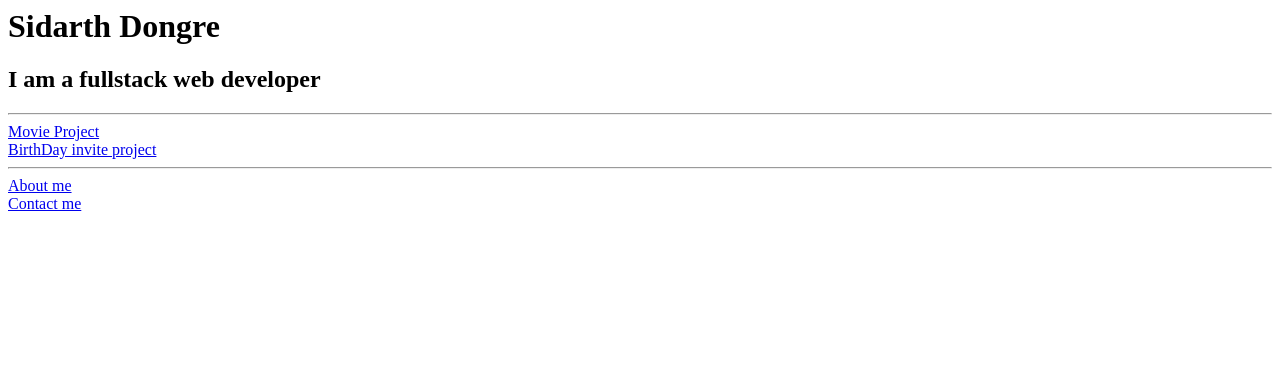
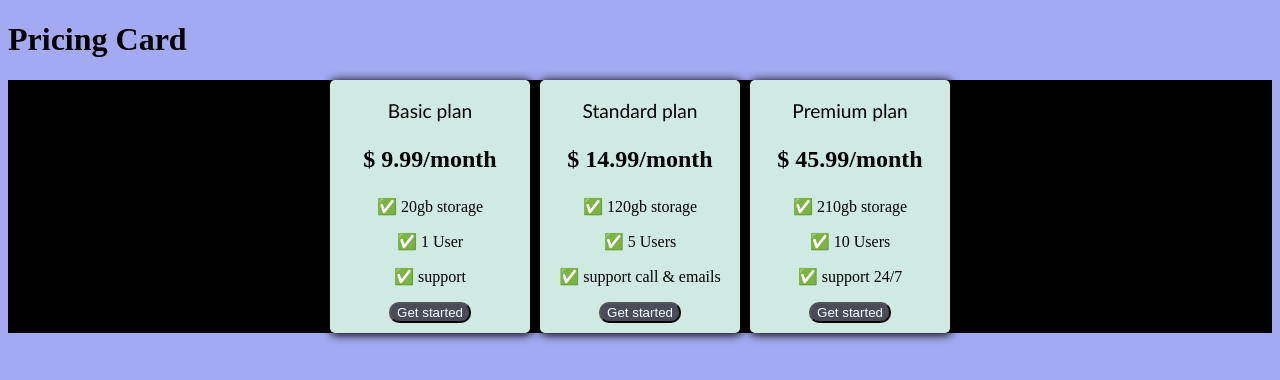
Before and after one commit to Sidhdongre358/Html-portfolio, a plain HTML site: page index.html in a window 1280 px wide. Drawn offline with Linux system fonts and the light colour scheme.

Commit message:
Add files via upload
project 1 : pricing cards

```diff
--- a/index.html
+++ b/index.html
@@ -1,11 +1,41 @@
-<h1>Sidarth Dongre</h1>
-<h2>I am a fullstack web developer</h2>
-<hr>
-<a href="./public/movie-ranking.html"> Movie Project </a>
-<br>
+<!DOCTYPE html>
+<html lang="en">
+  <head>
+    <meta charset="UTF-8" />
+    <meta name="viewport" content="width=device-width, initial-scale=1.0" />
+    <title>Pricing card</title>
+    <link rel="stylesheet" href="./style.css" />
+  </head>
+  <body>
+    <div><h1>Pricing Card</h1></div>
+    <div class="outer">
+      <div class="container">
+        <div class="card one">
+          <p class="plan">Basic plan</p>
+          <p class="proce">$ 9.99/month</p>
+          <p>✅ 20gb storage</p>
+          <p>✅ 1 User</p>
+          <p>✅ support</p>
+          <button>Get started</button>
+        </div>
+        <div class="card one">
+          <p class="plan">Standard plan</p>
+          <p class="proce">$ 14.99/month</p>
+          <p>✅ 120gb storage</p>
+          <p>✅ 5 Users</p>
+          <p>✅ support call & emails</p>
+          <button>Get started</button>
+        </div>
+        <div class="card one">
+          <p class="plan">Premium plan</p>
+          <p class="proce">$ 45.99/month</p>
+          <p>✅ 210gb storage</p>
+          <p>✅ 10 Users</p>
+          <p>✅ support 24/7</p>
+          <button>Get started</button>
+        </div>
+      </div>
 
-<a href="./public/birthday-invite.html">BirthDay invite project</a>
-<hr>
-<a href="./public/about.html"> About me </a>
-<span><br></span>
-<a href="./public/contact.html">Contact me  </a>
+    </div>
+  </body>
+</html>
--- /dev/null
+++ b/style.css
@@ -0,0 +1,39 @@
+.outer {
+  display: flex;
+  justify-content: center;
+   flex-direction: row;
+  background-color: black;
+
+  text-align: center;
+
+}
+
+.container {
+  display: flex;
+  gap: 10px;
+  text-align: center;
+}
+body {
+  background-color: rgb(164, 170, 241);
+}
+.card {
+  background-color: rgb(207, 234, 226);
+  border-radius: 5px;
+  width: 200px;
+  box-shadow: 1px 1px 10px 1px black;
+}
+.proce {
+  font-size: x-large;
+  font-weight: bold;
+}
+.plan {
+  font-size: larger;
+  font-weight: lighter;
+  font-family: "Gill Sans", "Gill Sans MT", Calibri, "Trebuchet MS", sans-serif;
+}
+button {
+  background-color: #4b4b5a;
+  color: azure;
+  border-radius: 10px;
+  margin-bottom: 10px;
+}
```
